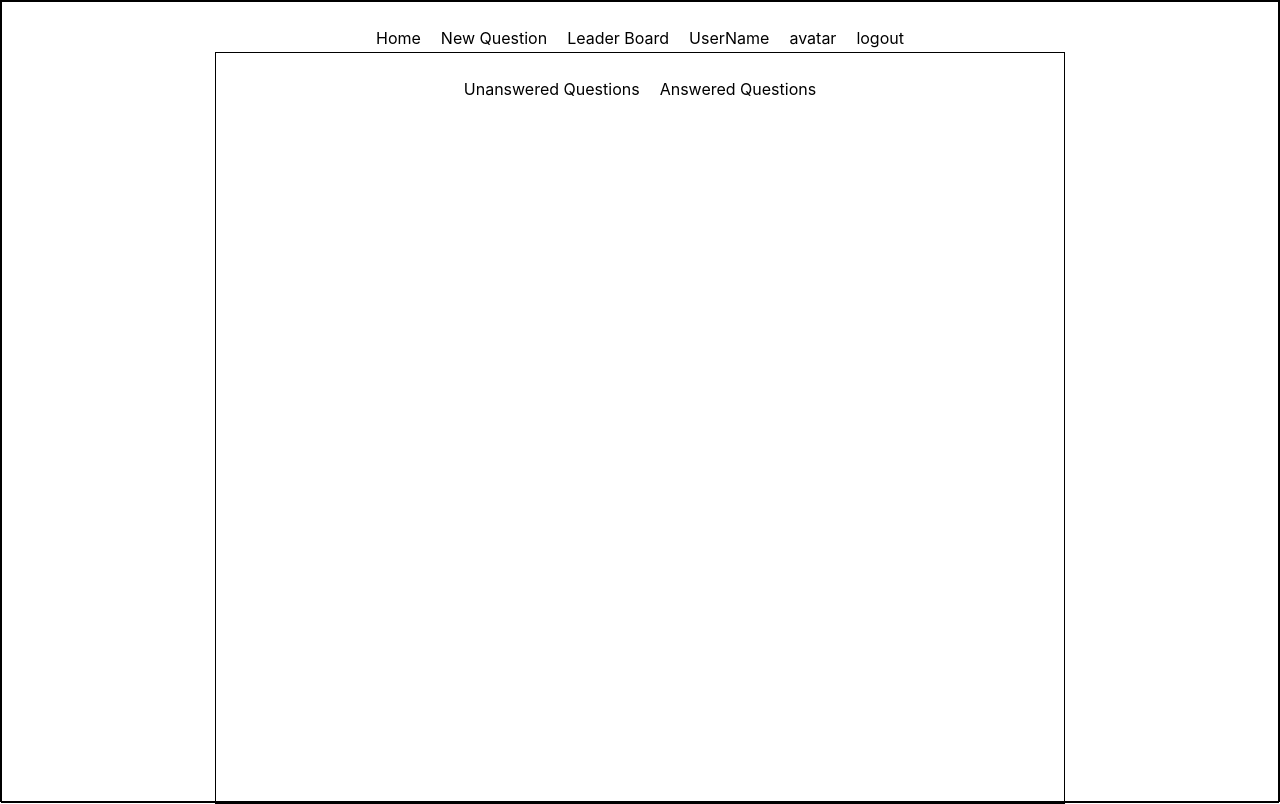
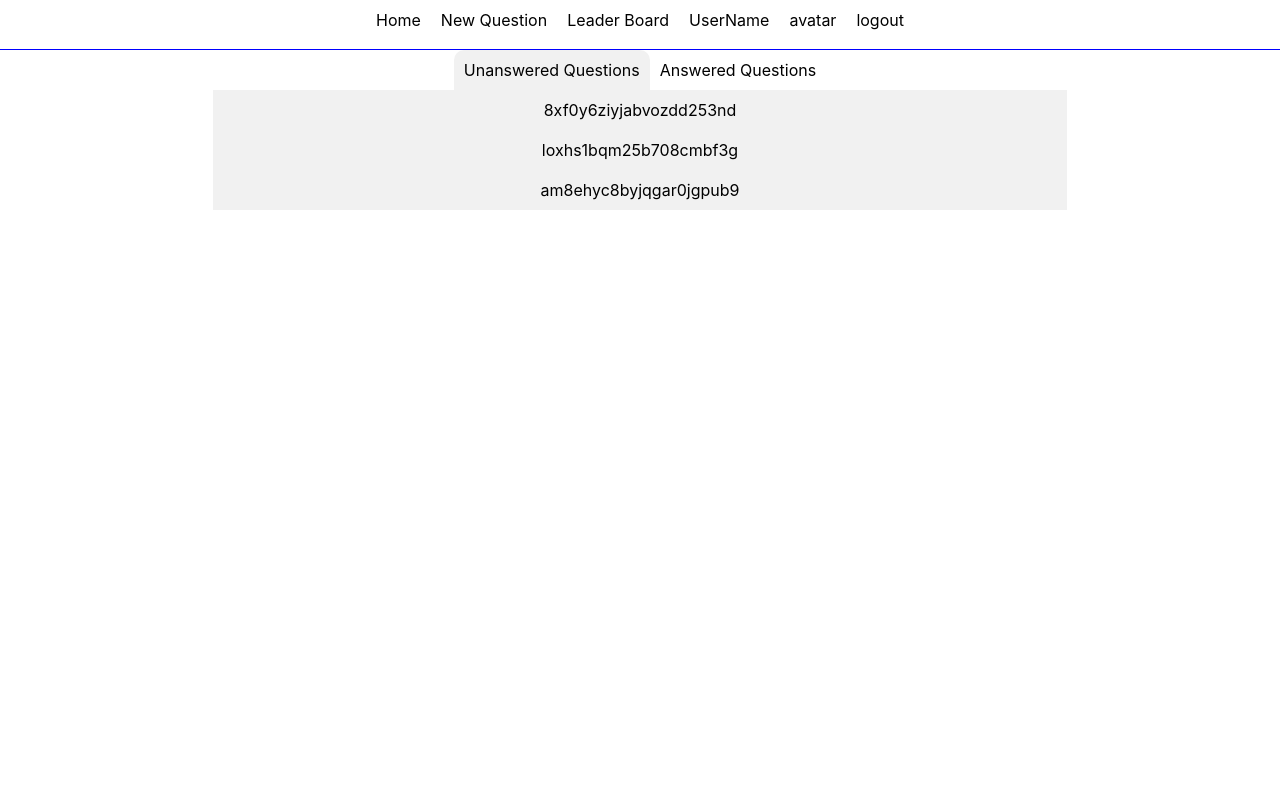
Before and after one commit to OmarAli3/Would-You-Rather-App, a React (Create React App) app: page / in a window 1280 px wide. Built offline with nearby package versions, Linux system fonts and the light colour scheme.

Commit message:
Adding dashboard component

```diff
--- a/src/components/Dashboard.js
+++ b/src/components/Dashboard.js
@@ -1,17 +1,59 @@
 import { React, Component } from "react";
+import { connect } from "react-redux";
+
 class Dashboard extends Component {
+    state = {
+        answeredList: false,
+    };
+    handleDisplayedList = (answeredList) => this.setState({ answeredList });
+
     render() {
         return (
             <div className="dashboard">
                 <nav className="question-nav">
                     <ul>
-                        <li>Unanswered Questions</li>
-                        <li>Answered Questions</li>
+                        <li
+                            onClick={() => this.handleDisplayedList(false)}
+                            className={
+                                this.state.answeredList ? "" : "active-li"
+                            }
+                        >
+                            Unanswered Questions
+                        </li>
+                        <li
+                            onClick={() => this.handleDisplayedList(true)}
+                            className={
+                                this.state.answeredList ? "active-li" : ""
+                            }
+                        >
+                            Answered Questions
+                        </li>
                     </ul>
                 </nav>
+                <ul className="dashboard-list">
+                    {this.state.answeredList
+                        ? this.props.answeredQuetionIds.map((id) => (
+                              <li key={id}>{id}</li>
+                          ))
+                        : this.props.unansweredQuetionIds.map((id) => (
+                              <li key={id}>{id}</li>
+                          ))}
+                </ul>
             </div>
         );
     }
 }
 
-export default Dashboard;
+const mapStatetToProps = ({ questions, authedUser, users }) => {
+    const answers = authedUser ? Object.keys(users[authedUser].answers) : [];
+    return {
+        answeredQuetionIds: answers.sort(
+            (a, b) => questions[a].timestamp - questions[b].timestamp
+        ),
+        unansweredQuetionIds: Object.keys(questions)
+            .filter((id) => !answers.includes(id))
+            .sort((a, b) => questions[a].timestamp - questions[b].timestamp),
+    };
+};
+
+export default connect(mapStatetToProps)(Dashboard);
--- a/src/styles/index.css
+++ b/src/styles/index.css
@@ -21,9 +21,9 @@ html,
 }
 
 /*Just for debugging*/
-div {
+/* div {
     border: 1px solid black;
-}
+} */
 
 .App {
     text-align: center;
@@ -42,10 +42,12 @@ div {
 .nav {
     grid-area: nav;
     flex-wrap: wrap;
+    border-bottom: 1px solid blue;
 }
 
-ul{
+ul {
     padding: 0;
+    margin: 0;
 }
 li {
     list-style-type: none;
@@ -56,3 +58,19 @@ nav > ul {
     display: flex;
     justify-content: center;
 }
+.question-nav li:hover {
+    cursor: pointer;
+    background-color: lightgray;
+}
+.question-nav li {
+
+    border-top-left-radius: 10px;
+    border-top-right-radius: 10px;
+}
+.active-li{
+    background-color: #f1f1f1;
+}
+
+.dashboard-list {
+    background-color: #f1f1f1;
+}
```
